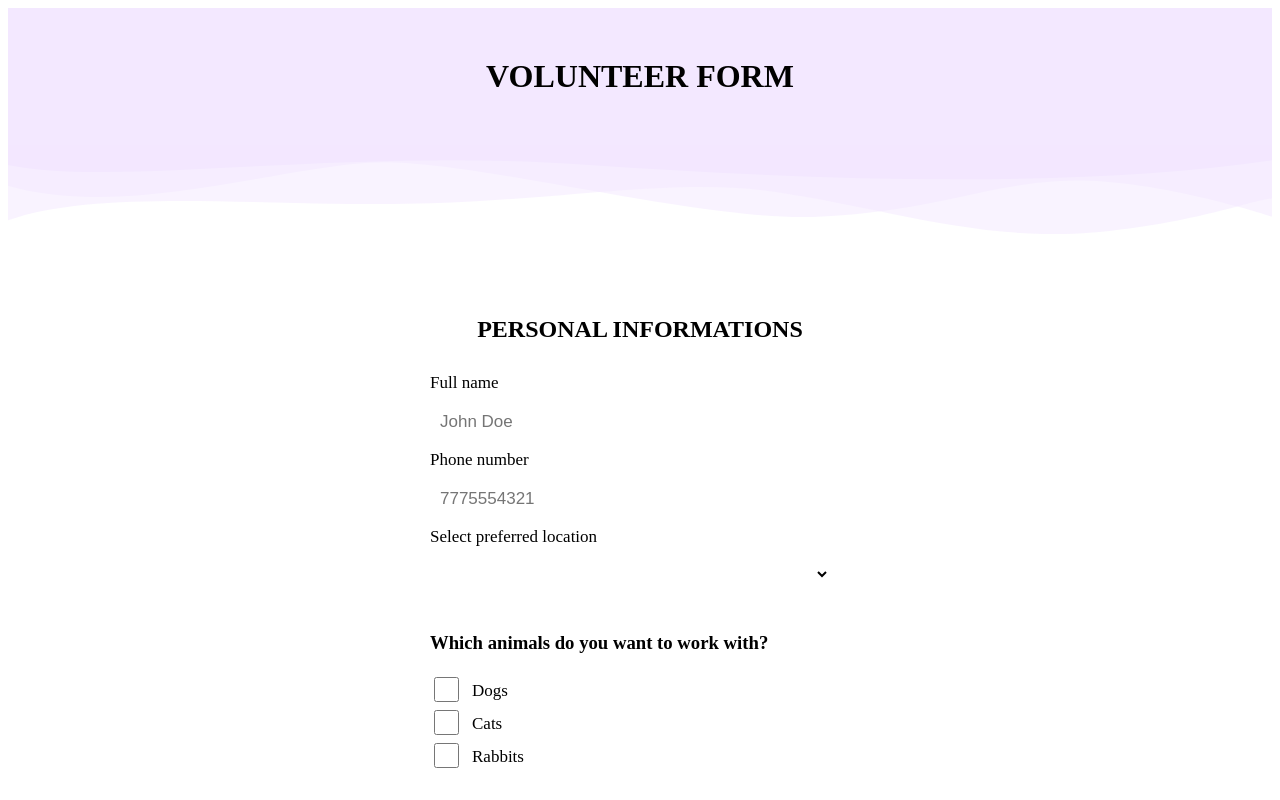
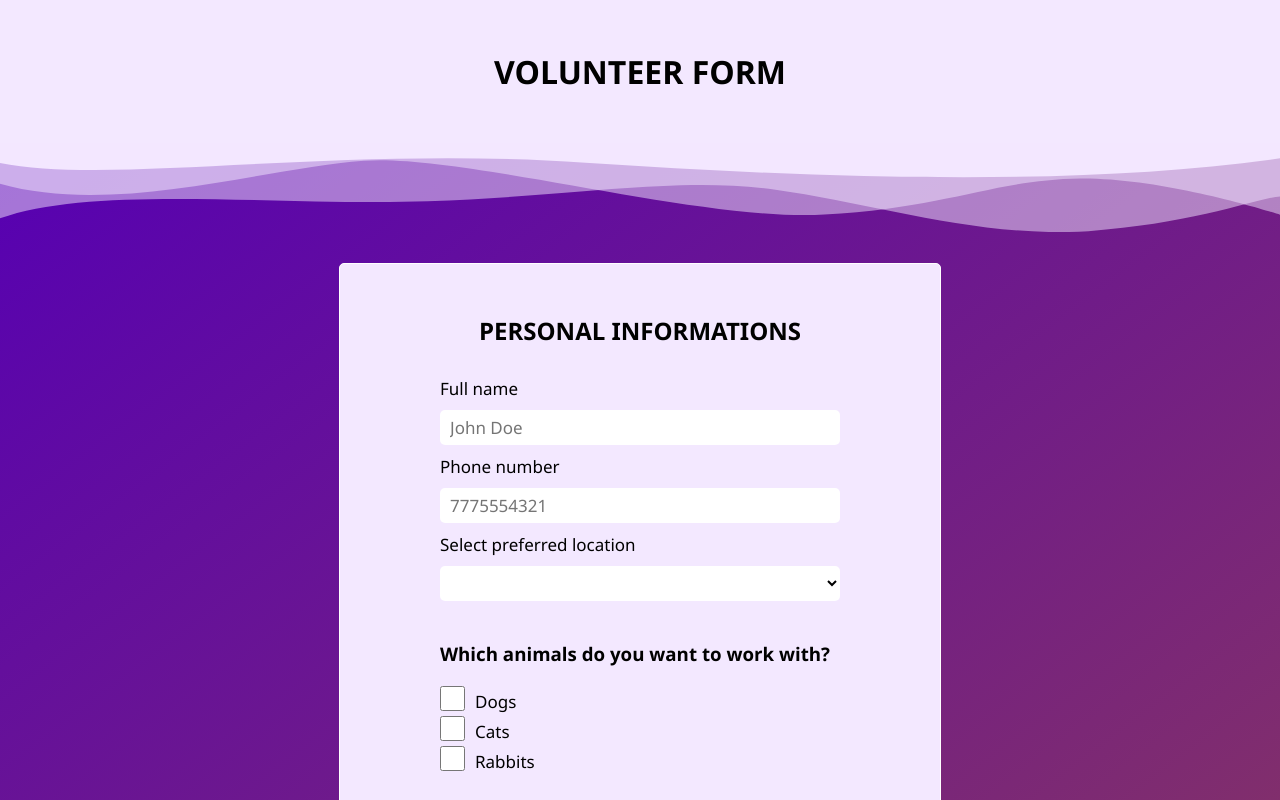
Before and after one commit to veronikagregorec/angular-volunteer-form, an Angular app: page / in a window 1280 px wide. Shown: the top 800 px of the page. Built offline with nearby package versions, Linux system fonts and the light colour scheme.

Commit message:
Added style

```diff
--- a/src/styles.css
+++ b/src/styles.css
@@ -1 +1,32 @@
-/* You can add global styles to this file, and also import other style files */
+*{
+    padding: 0;
+    margin: 0;
+    box-sizing: border-box;
+    font-family: 'Segoe UI', Tahoma, Geneva, Verdana, sans-serif;
+    scrollbar-width: auto;
+    scrollbar-color: var(--lightPurpleColor) var(--blackColor);
+}
+
+*::-webkit-scrollbar-track {
+    background: var(--lightPurpleColor);
+}
+
+*::-webkit-scrollbar-thumb {
+    background-color: var(--blackColor);
+    border: 3px solid var(--lightPurpleColor);
+}
+
+:root{
+    --maroonColor: #5600b3;
+    --lightPurpleColor: #F3E8FF;
+    --darkPurple: #89375F;
+    --whiteColor: #fff;
+    --blackColor: #000;
+    --redColor: #ff0000;
+    --greenColor: #7FFFD4;
+}
+
+::selection{
+    background-color: var(--maroonColor);
+    color: var(--whiteColor);
+}
```
